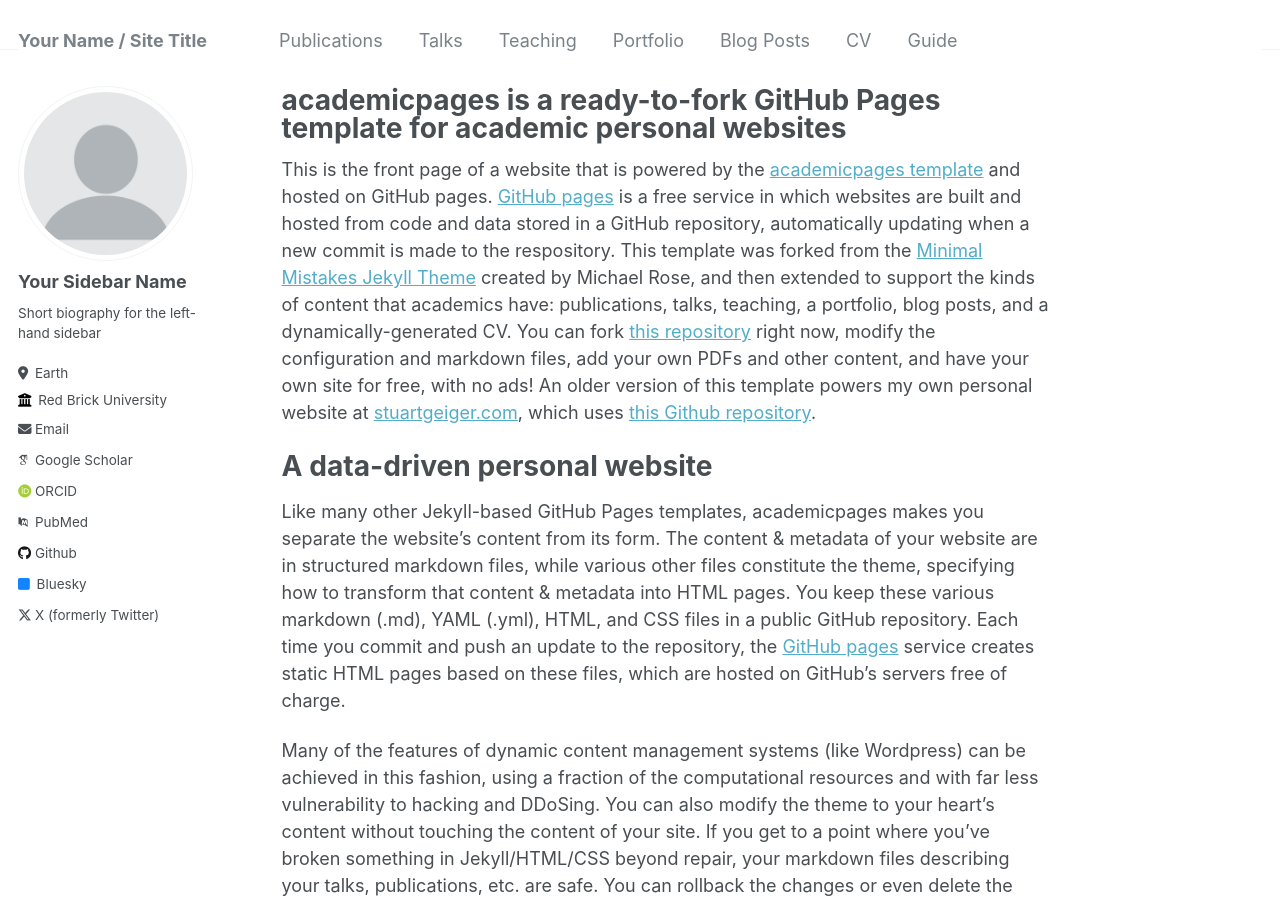
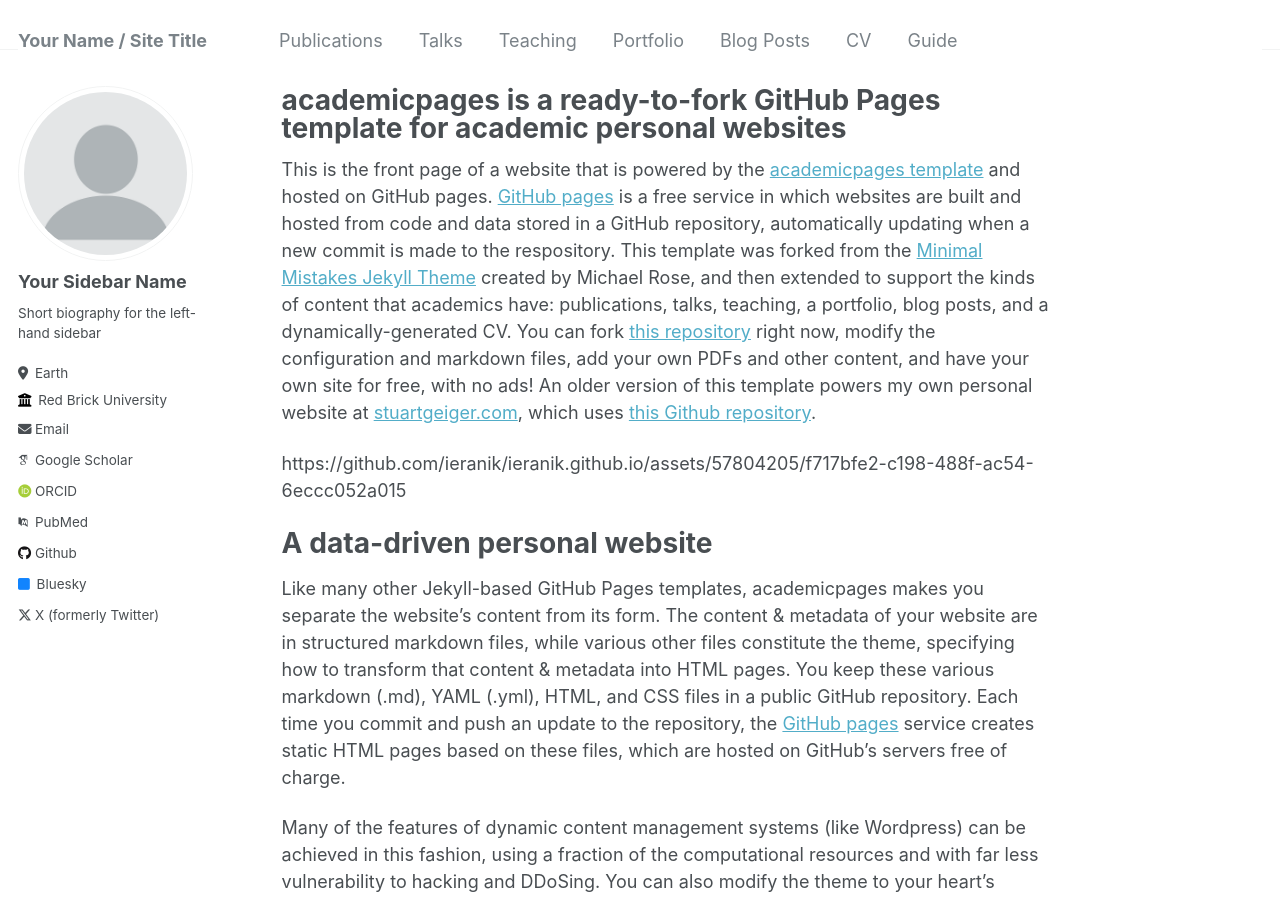
Before and after one commit to ieranik/ieranik.github.io, a Jekyll site: the page built from _pages/about.md, in a window 1280 px wide and 900 px high. Built offline with Jekyll 4.4.1, drawn with Linux system fonts in a browser that asks for light colours; some web fonts are replaced; some of the changed lines change nothing that is shown.

Commit message:
Update about.md

```diff
--- a/_pages/about.md
+++ b/_pages/about.md
@@ -8,6 +8,9 @@
 ---
 
 This is the front page of a website that is powered by the [academicpages template](https://github.com/academicpages/academicpages.github.io) and hosted on GitHub pages. [GitHub pages](https://pages.github.com) is a free service in which websites are built and hosted from code and data stored in a GitHub repository, automatically updating when a new commit is made to the respository. This template was forked from the [Minimal Mistakes Jekyll Theme](https://mmistakes.github.io/minimal-mistakes/) created by Michael Rose, and then extended to support the kinds of content that academics have: publications, talks, teaching, a portfolio, blog posts, and a dynamically-generated CV. You can fork [this repository](https://github.com/academicpages/academicpages.github.io) right now, modify the configuration and markdown files, add your own PDFs and other content, and have your own site for free, with no ads! An older version of this template powers my own personal website at [stuartgeiger.com](http://stuartgeiger.com), which uses [this Github repository](https://github.com/staeiou/staeiou.github.io).
+
+https://github.com/ieranik/ieranik.github.io/assets/57804205/f717bfe2-c198-488f-ac54-6eccc052a015
+
 
 A data-driven personal website
 ======
```
